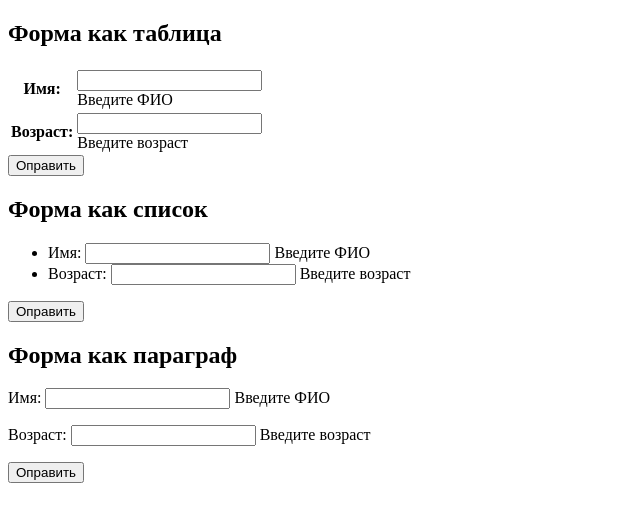
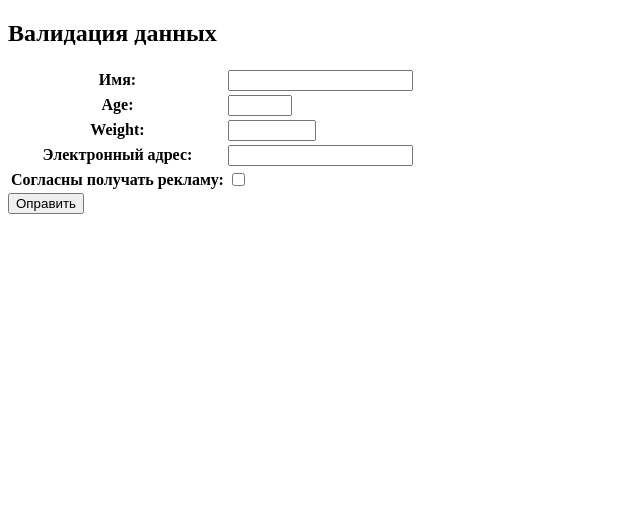
Before and after one commit to Achilles-1971/desktop-tutorial, a Django app: page / in a window 1280 px wide. Shown: the top 522 px of the page, without its empty margins (0-640 px from the left). Run offline with Django 3.2, Linux system fonts and the light colour scheme.

Commit message:
LZ9_18:14_7

```diff
--- a/web_1/hello/WEB1/forms.py
+++ b/web_1/hello/WEB1/forms.py
@@ -1,4 +1,7 @@
 from django import forms
 class UserForm(forms.Form):
-    name = forms.CharField(label="Имя", help_text ="Введите ФИО")
-    age = forms.IntegerField(label="Возраст", help_text ="Введите возраст")
+    name = forms.CharField(label="Имя")
+    age = forms.IntegerField(min_value=1, max_value=120)
+    weight = forms.DecimalField(min_value=3, max_value=200, decimal_places=2)
+    email = forms.EmailField(label="Электронный адрес")
+    reklama = forms.BooleanField(label="Согласны получать рекламу")
--- a/web_1/hello/templates/WEB1/index.html
+++ b/web_1/hello/templates/WEB1/index.html
@@ -5,7 +5,7 @@
 <title>Форма Django!</title>
 </head>
 <body>
-<h2>Форма как таблица</h2>
+<h2>Валидация данных</h2>
 <form method="POST">
 {% csrf_token %}
 <table>
@@ -13,21 +13,5 @@
 </table>
 <input type="submit" value="Оправить" >
 </form>
-<h2>Форма как список</h2>
-<form method="POST">
-{% csrf_token %}
-<ul>
-{{ form.as_ul }}
-</ul>
-<input type="submit" value="Оправить" >
-</form>
-<h2>Форма как параграф</h2>
-<form method="POST">
-{% csrf_token %}
-<div>
-{{ form.as_p }}
-</div>
-<input type="submit" value="Оправить" >
-</form>
 </body>
 </html>
```
